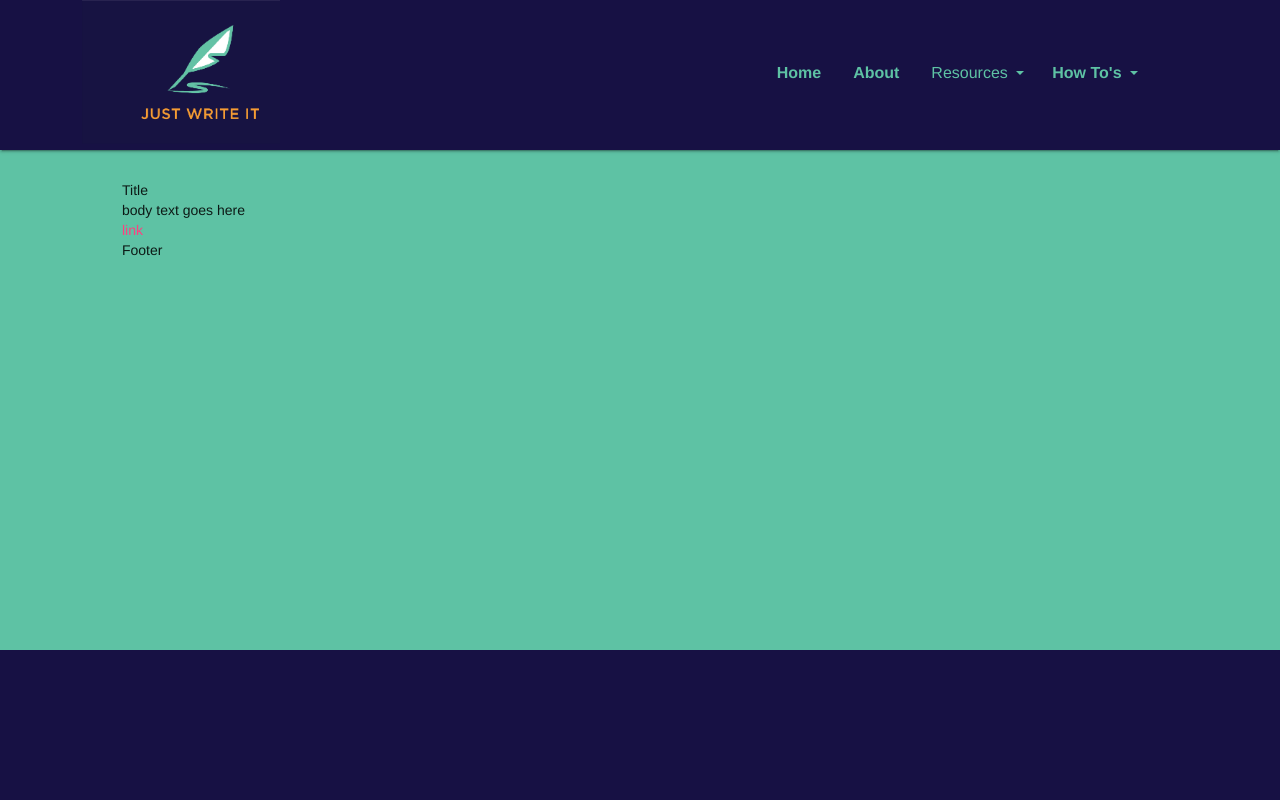
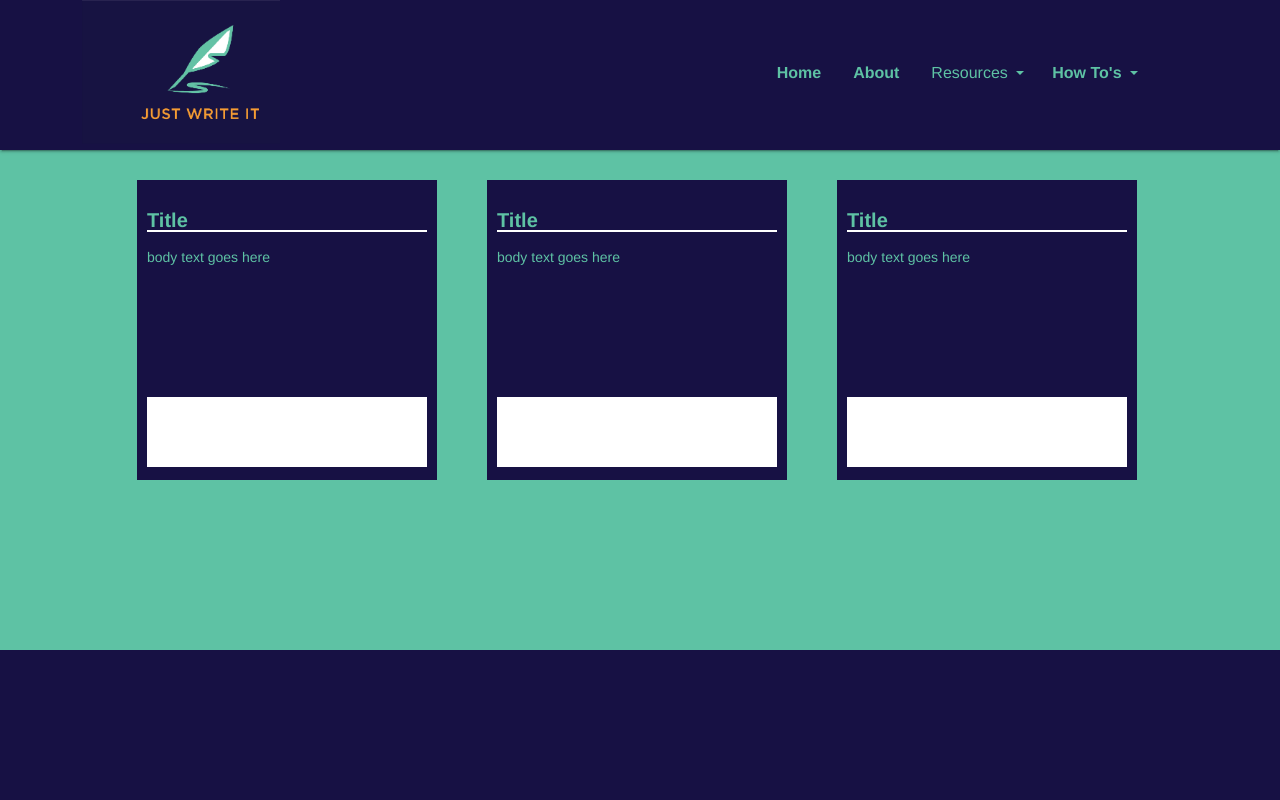
Before and after one commit to skylerdegrote/just-write-it-noauth, a PHP site: page /resources_all.php in a window 1280 px wide. Run offline with PHP 8.4, Linux system fonts and the light colour scheme; style sheets or scripts are compiled from the project's sources; some libraries are stand-ins or nearby versions.

Commit message:
created cards on resources

```diff
--- a/resources_all.php
+++ b/resources_all.php
@@ -19,13 +19,31 @@ $pageTitle = "All Resources";
         <div class="card">
             <div class="card-title">Title</div>
             <div class="card-body">body text goes here
-                <div class="card-link"><a href="#">link</a></div>
+                <div class="card-img"><img></div>
             </div>
-            <div class="card-footer">Footer</div>
+            <div class="card-footer">
+                <div class="card-link"></div>
+            </div>
         </div>
-
+        <div class="card">
+            <div class="card-title">Title</div>
+            <div class="card-body">body text goes here
+                <div class="card-img"><img></div>
+            </div>
+            <div class="card-footer">
+                <div class="card-link"></div>
+            </div>
+        </div>
+        <div class="card">
+            <div class="card-title">Title</div>
+            <div class="card-body">body text goes here
+                <div class="card-img"><img></div>
+            </div>
+            <div class="card-footer">
+                <div class="card-link"></div>
+            </div>
+        </div>
     </main>
-
 
 
 
--- a/styles/resources-all.css
+++ b/styles/resources-all.css
@@ -18,7 +18,38 @@ body {
 .container {
   min-height: 650px;
   padding-top: 180px;
-  width: 1036px;
+  width: 1106px;
   margin: 0 auto; }
 
+.card {
+  height: 300px;
+  width: 300px;
+  background-color: #171144;
+  padding: 10px;
+  color: #5ec2a4;
+  float: left;
+  margin-left: 50px; }
+
+.card-title {
+  padding-top: 20px;
+  font-size: 20px;
+  font-weight: bold;
+  border-bottom: 2px solid #ffffff;
+  margin-bottom: 15px; }
+
+.card-body {
+  min-height: 150px; }
+
+.card-link a {
+  color: #f69d1d;
+  text-decoration: underline; }
+
+.card-footer {
+  font-size: 20px;
+  font-weight: bold;
+  background-color: #ffffff;
+  min-height: 70px;
+  padding: 25px;
+  text-align: center; }
+
 /*# sourceMappingURL=resources-all.css.map */
--- a/styles/resources-all.scss
+++ b/styles/resources-all.scss
@@ -4,11 +4,47 @@
 .container{
   min-height:650px;
   padding-top:180px;
-  width:1036px;
+  width:1106px;
   margin:0 auto;
 }
 
 // CARDS
 .card{
+  height: 300px;
+  width: 300px;
+  background-color: $darkBlue;
+  padding: 10px;
+  color: $teal;
+  float: left;
+  margin-left: 50px;
+}
+
+.card-title{
+  padding-top:20px;
+  font-size: 20px;
+  font-weight: bold;
+  border-bottom: 2px solid $white;
+  margin-bottom:15px;
+}
+
+.card-body{
+  min-height:150px;
+}
+
+.card-link a {
+  color: $orange;
+  text-decoration: underline;
+}
+
+.card-footer{
+  font-size: 20px;
+  font-weight: bold;
+  background-color: $white;
+  min-height:70px;
+  padding:25px;
+  text-align: center;
+}
+
+.card-image{
 
 }
```
Also changed, not shown: 1 other file.
